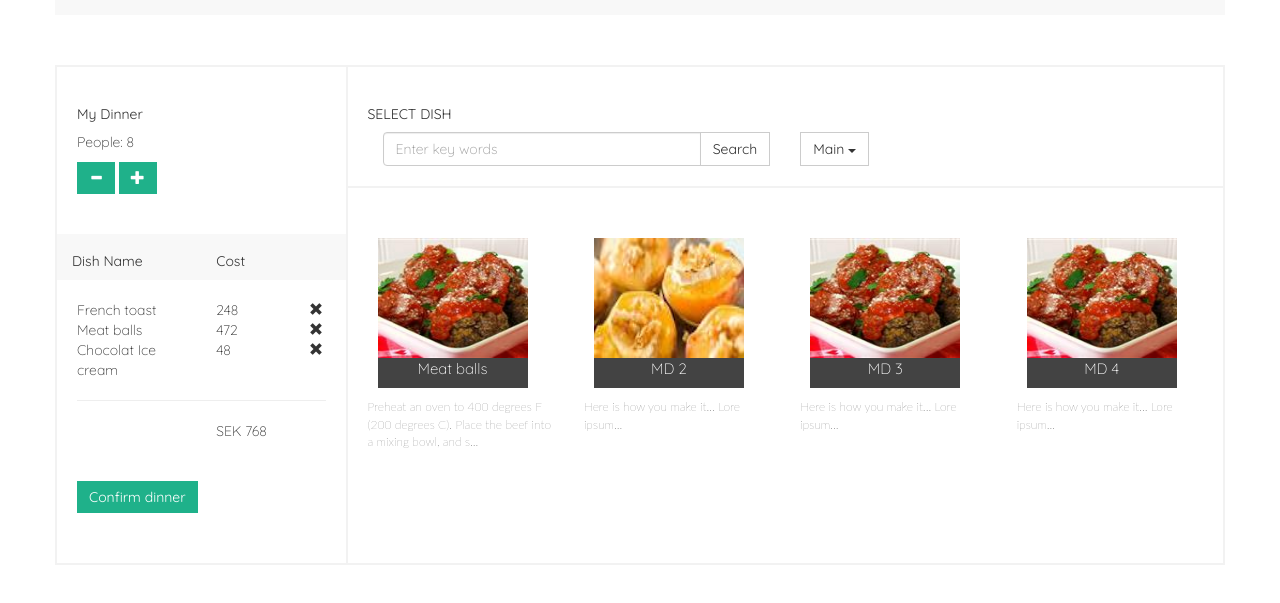
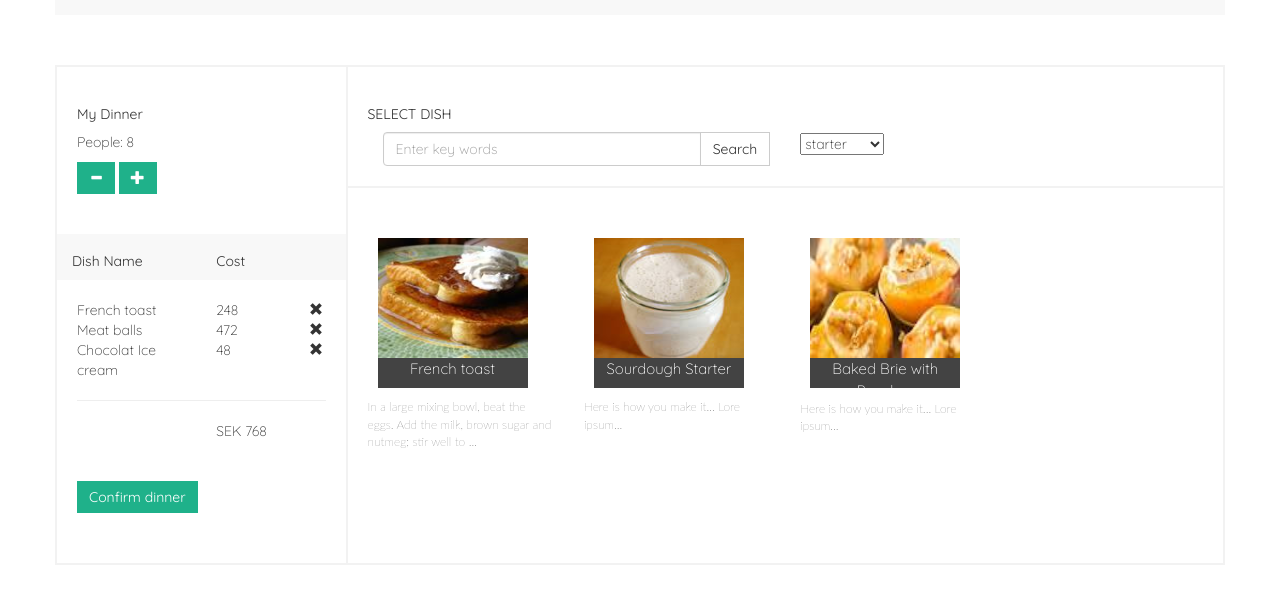
Before and after one commit to ninaolo/dinnerplanner, a plain HTML site: page index.html in a window 1280 px wide. Shown: the part 119-722 px from the top of the page. Drawn offline with nearby package versions, Linux system fonts and the light colour scheme.

Commit message:
some functionality in selectedDishController. Added select-option in index.html

```diff
--- a/index.html
+++ b/index.html
@@ -79,7 +79,7 @@
 					<h2>Select Dish</h2>
 					<div class="col-md-6">
 						<div class="input-group">
-							<input type="text" class="form-control" placeholder="Enter key words">
+							<input type="text" class="form-control"  id="keyValues" placeholder="Enter key words">
 			<span class="input-group-btn">
 				<button class="btn btn-default" type="button">Search</button>
 			</span>
@@ -88,9 +88,8 @@
 
 					<div class="col-md-6">
 						<div class="btn-group">
-							<button type="button" class="btn btn-default" aria-haspopup="true" aria-expanded="false">
-								<span id="dishType"></span> <span class="caret"></span>
-							</button>
+							<select id="dishTypeSelection">
+							</select>
 						</div>
 					</div>
 
@@ -195,6 +194,7 @@
 		<script src="js/controller/homeController.js"></script>
         <script src="js/controller/dinnerController.js"></script>
         <script src="js/controller/backAndEditController.js"></script>
+		<script src="js/controller/selectDishController.js"></script>
 
 
 	</body>
--- a/js/app.js
+++ b/js/app.js
@@ -15,6 +15,7 @@ $(function() {
 	var homeController = new HomeController(homeView,sidebarView,selectDishView);
 	var dinnerController = new DinnerController(dinnerView, dinnerModel, instructionsView);
 	var backAndEditController = new BackAndEditController(backAndEditView, selectDishView, instructionsView, dinnerView, sidebarView);
+	var selectDishController = new SelectDishController(selectDishView,dishDetailsView, dinnerModel);
 
 	// hide() and show() will later be fixed with controllers
 	$("#homeView").hide();
--- /dev/null
+++ b/js/controller/selectDishController.js
@@ -0,0 +1,7 @@
+var SelectDishController = function(selectDishView,dishDetailsView, dinnerModel) {
+
+    selectDishView.images.click(function(){
+        dishDetailsView.container.show();
+        selectDishView.container.hide();
+    });
+}
--- a/js/model/dinnerModel.js
+++ b/js/model/dinnerModel.js
@@ -29,6 +29,18 @@ var DinnerModel = function() {
 	// should return
 	this.getNumberOfGuests = function() {
 		return numberOfGuests;
+	}
+
+	//Returns a list of all types of dishes
+	this.getDishTypes = function() {
+		var types = [];
+		for(var key in dishes) {
+			if( types.indexOf(dishes[key].type) === -1 ){
+				types.push(dishes[key].type);
+			}
+		}
+		return types;
+
 	}
 
 	//Returns the dish that is on the menu for selected type
--- a/js/view/selectDishView.js
+++ b/js/view/selectDishView.js
@@ -4,7 +4,7 @@ function showSearchResults(dishes) {
 
 	for (var i = 0; i < dishes.length; i++) {
 		html += "<div class='col-md-3'>";
-		html += "<div class='image-box'>";
+		html += "<div class='image-box dish'>";
 		html += "<img src='images/" + dishes[i].image + "' />";
 		html += "<div class='desc'><p>" + dishes[i].name + "</p></div>"
 		html += "</div>";
@@ -19,17 +19,36 @@ function showSearchResults(dishes) {
 	return html;
 }
 
+function fillOptions(types) {
+	console.log(types);
+	html=""
+	for (var i = 0; i<types.length; i++){
+		html += "<option>" + types[i] + "</option>";
+	}
+	return html;
+}
+
 //ExampleView Object constructor
 var SelectDishView = function (container, model) {
 
+	model.addObserver(this);
 	this.container = container;
-	var dishType = "Main";
-	this.dishType = container.find("#dishType");
-	this.dishType.html(dishType);
+	this.searchButton = container.find("#searchButton");
+	this.keyValues = container.find("#keyValues");
 
+
+	var types = model.getDishTypes();
+	container.find("#dishTypeSelection").html(fillOptions(types));
+
+	var dishType = container.find("#dishTypeSelection option:selected").text()
 	this.showSearchResults = container.find("#showSearchResults");
-	var dishes = model.getAllDishes("main dish");
+	console.log(dishType);
+
+	var dishes = model.getAllDishes(dishType);
 	this.showSearchResults.html(showSearchResults(dishes));
+	this.images = container.find(".image-box.dish");
+
+	//$(".btn.ship")
 
 
 }
```
